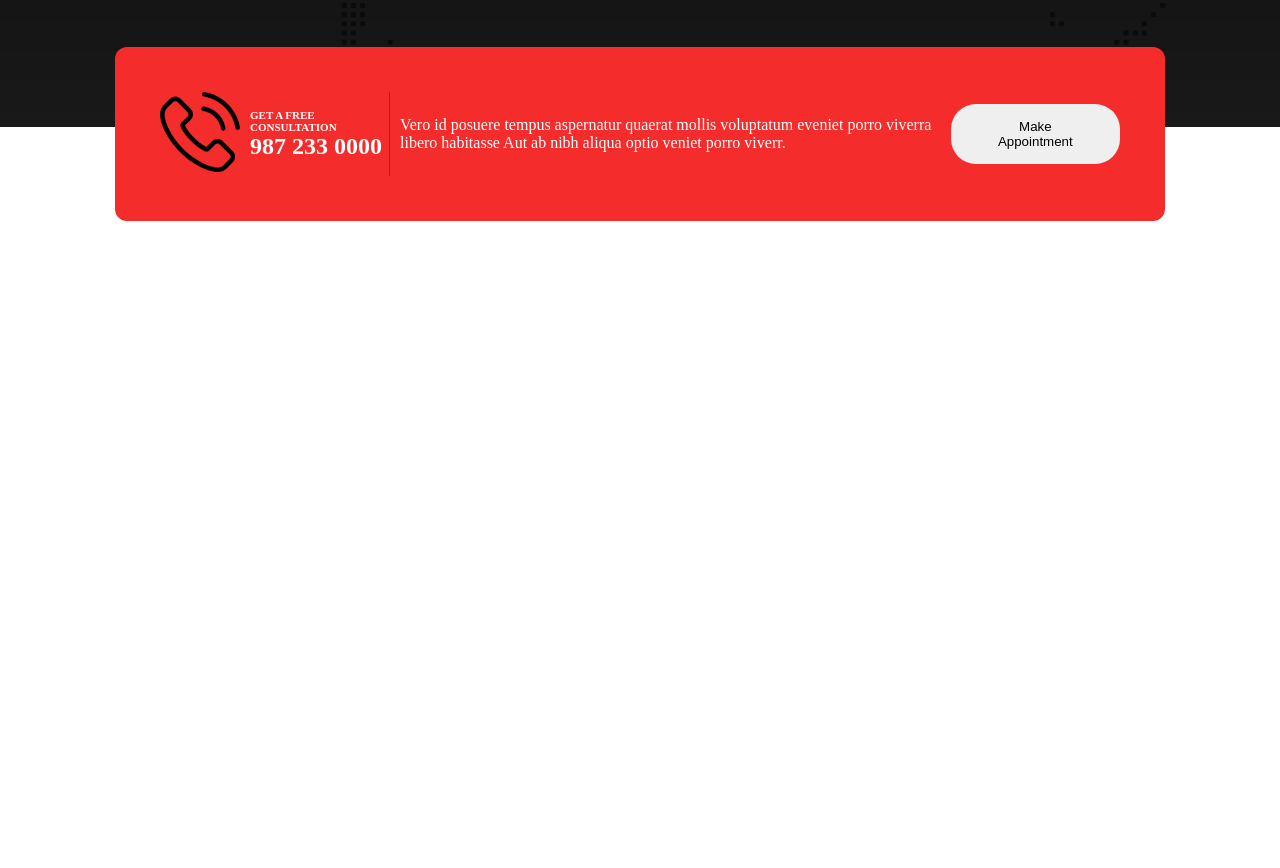
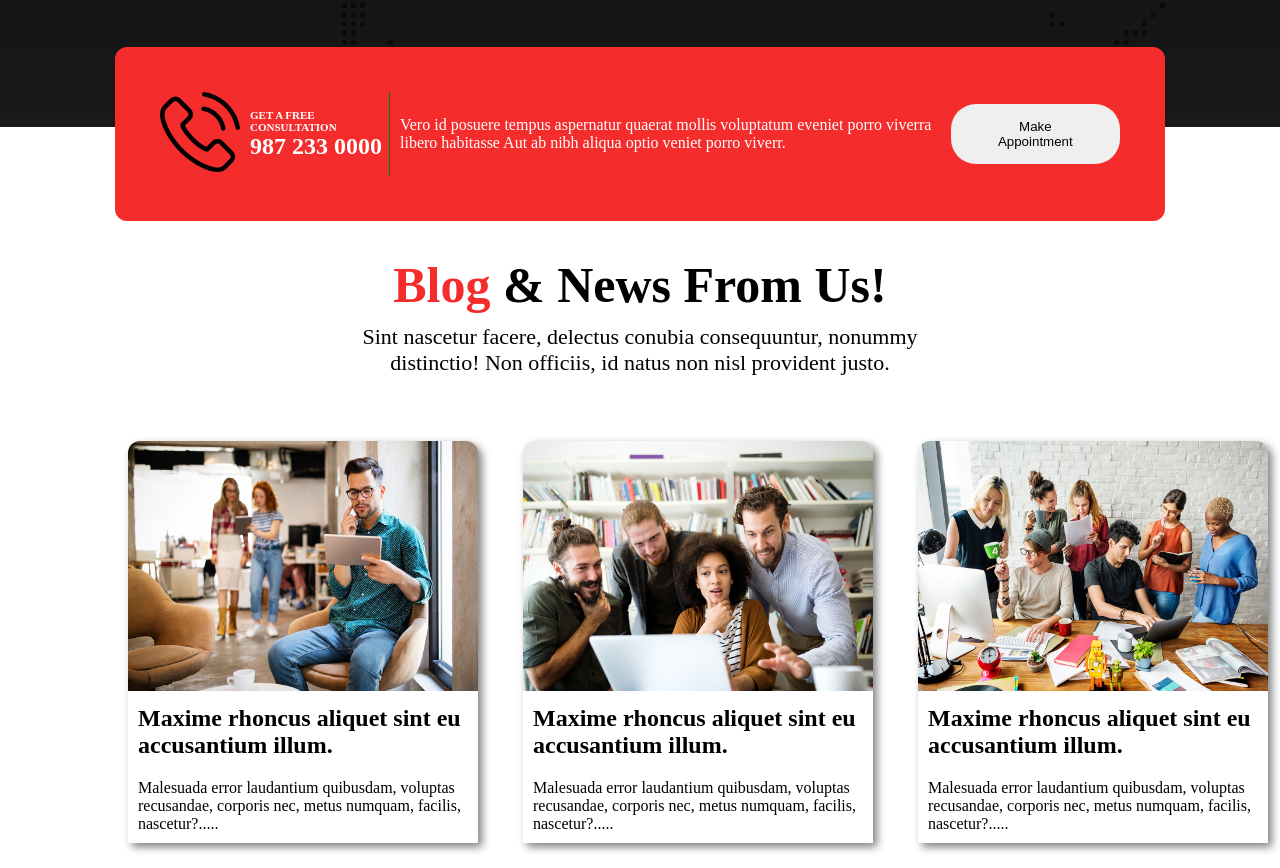
Before and after one commit to zalish-shawon/digital-agency, a plain HTML site: page index.html in a window 1280 px wide. Shown: the part 1511-2379 px from the top of the page. Before the commit the page ends 1732 px from the top, so only its background shows below. Drawn offline with Linux system fonts and the light colour scheme.

Commit message:
blog & news added

```diff
--- a/index.html
+++ b/index.html
@@ -110,6 +110,40 @@
                     </div>
                 </div>
         </section>
+        <section>
+                    <!-- Blog & News From Us!  -->
+            <div class="blog-container">
+                <div class="blog-elements">
+                    <h1 class="blog-heading"><span>Blog</span> & News From Us!</h1>
+                    <p class="blog-description">Sint nascetur facere, delectus conubia consequuntur, nonummy distinctio! Non officiis, id natus non nisl provident justo.</p>
+                </div>
+            </div>
+        </section>
+        <section>
+            <div class="products-container">
+                <div class="product">
+                    <img class="blog-img" src="asset/image/blog-1.jpg" alt="">
+                    <h2 class="product-title">Maxime rhoncus aliquet sint eu accusantium illum.</h2>
+                    <p class="product-description">
+                        Malesuada error laudantium quibusdam, voluptas recusandae, corporis nec, metus numquam, facilis, nascetur?.....
+                    </p>
+                </div>
+                <div class="product">
+                    <img class="blog-img" src="asset/image/blog-2.jpg" alt="">
+                    <h2 class="product-title">Maxime rhoncus aliquet sint eu accusantium illum.</h2>
+                    <p class="product-description">
+                        Malesuada error laudantium quibusdam, voluptas recusandae, corporis nec, metus numquam, facilis, nascetur?.....
+                    </p>
+                </div>
+                <div class="product">
+                    <img class="blog-img" src="asset/image/blog-3.jpg" alt="">
+                    <h2 class="product-title">Maxime rhoncus aliquet sint eu accusantium illum.</h2>
+                    <p class="product-description">
+                        Malesuada error laudantium quibusdam, voluptas recusandae, corporis nec, metus numquam, facilis, nascetur?.....
+                    </p>
+                </div>
+            </div>
+        </section>
     </main>
     <footer>
 
--- a/styles/styles.css
+++ b/styles/styles.css
@@ -214,3 +214,43 @@ small{
     border-radius: 25px;
     border: none;
 }
+.blog-elements{
+    text-align: center;
+    margin-bottom: 65px;
+}
+.blog-heading{
+    font-size: 50px;
+    font-weight: bold;
+    padding: 10px;
+    margin-top: 25px;
+
+}
+.blog-description{
+    font-size: 22px;
+    width: 50%;
+    margin: auto;
+}
+.blog-img{
+    height: 250px;
+    width: 350px;
+    border-top-left-radius:12px;
+    border-top-right-radius: 12px;
+}
+.product{
+    text-align: left;
+    box-shadow: 4px 4px 8px gray;
+    width: 350px;
+    border-top-left-radius:12px;
+    border-top-right-radius: 12px;
+    margin-bottom: 25px;
+}
+.product-title, .product-description{
+    padding: 10px;
+}
+.products-container{
+    width: 80%;
+    margin-left: auto;
+    margin-right: auto;
+    display: flex;
+    gap: 45px;
+}
```
